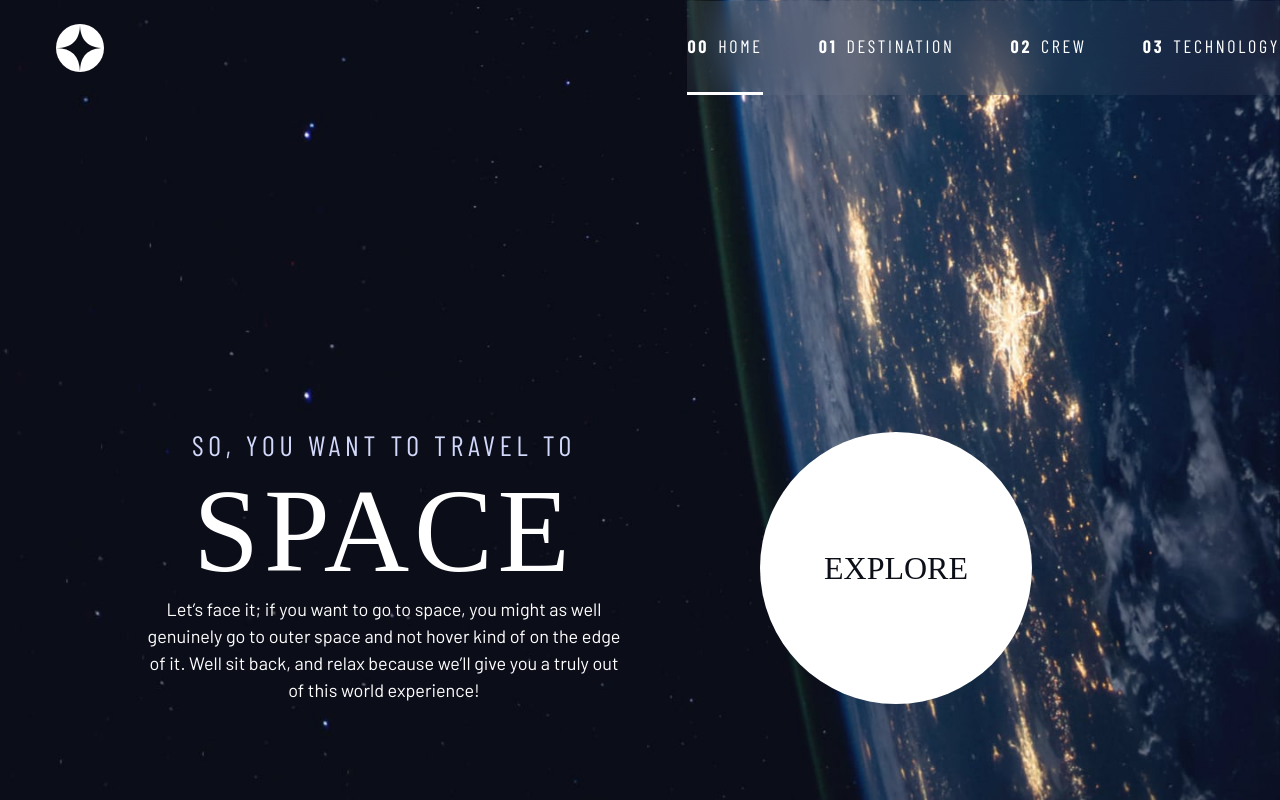
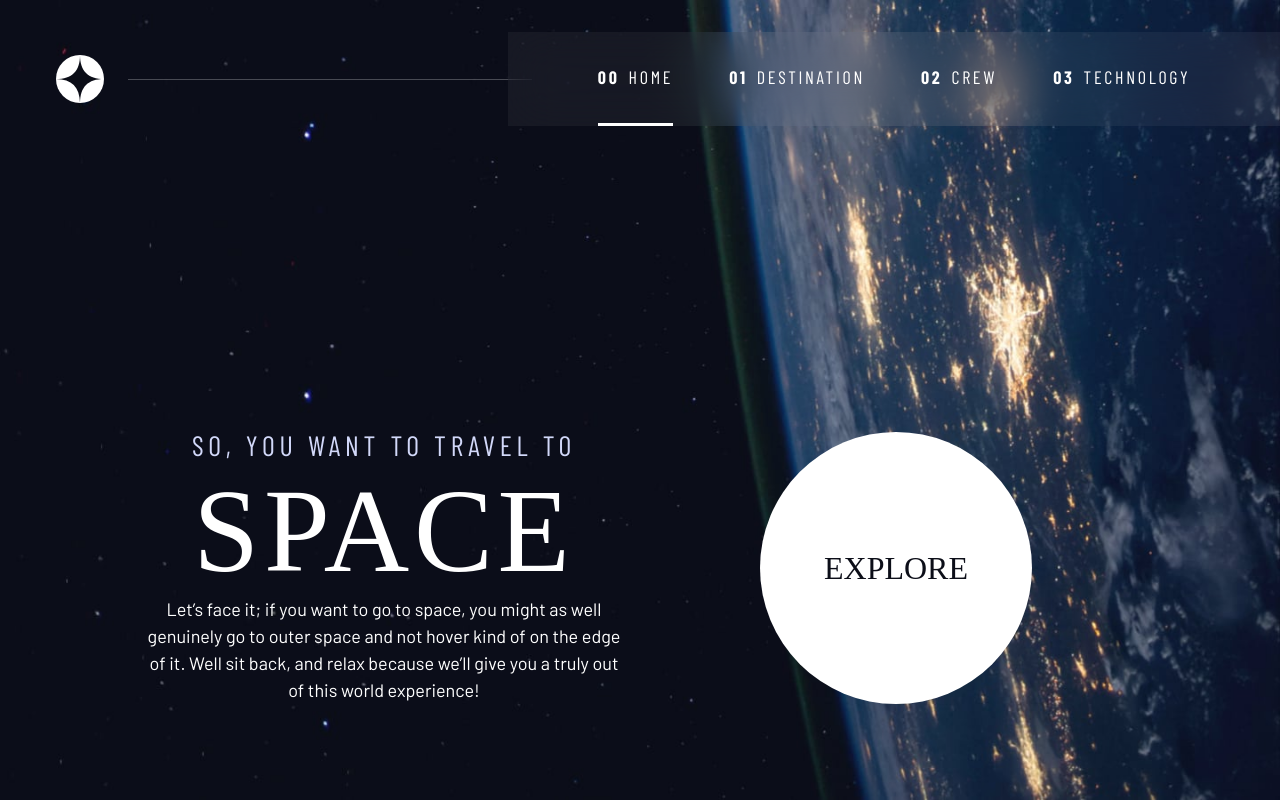
Before and after one commit to Levis155/space-tourism-website, a plain HTML site: page index.html in a window 1280 px wide. Drawn offline with nearby package versions, Linux system fonts and the light colour scheme; a web font is replaced by a local one.

Commit message:
Fix layout on large screen sizes

```diff
--- a/index.css
+++ b/index.css
@@ -408,13 +408,35 @@ select {
   }
 }
 
-@media (min-width: 35em) and (max-width: 45em) {
+@media (min-width: 35em) {
   .primary-navigation {
-    padding-inline: 3rem;
+    padding-inline: clamp(3rem, 7vw, 7rem);
+  }
+}
+
+@media (min-width: 35em) and (max-width: 44.999em) {
+  .primary-navigation a > span {
+    display: none;
+  }
+}
+
+@media (min-width: 45em) {
+  .primary-header::after {
+    content: "";
+    display: block;
+    position: relative;
+    height: 1px;
+    width: 100%;
+    margin-right: -2.5rem;
+    background: hsl(var(--clr-white) / 0.25);
+    order: 1;
   }
 
-  .primary-navigation a > span {
-    display: none;
+  nav {
+    order: 2;
+  }
+  .primary-navigation {
+    margin-block: 2rem;
   }
 }
 
```
